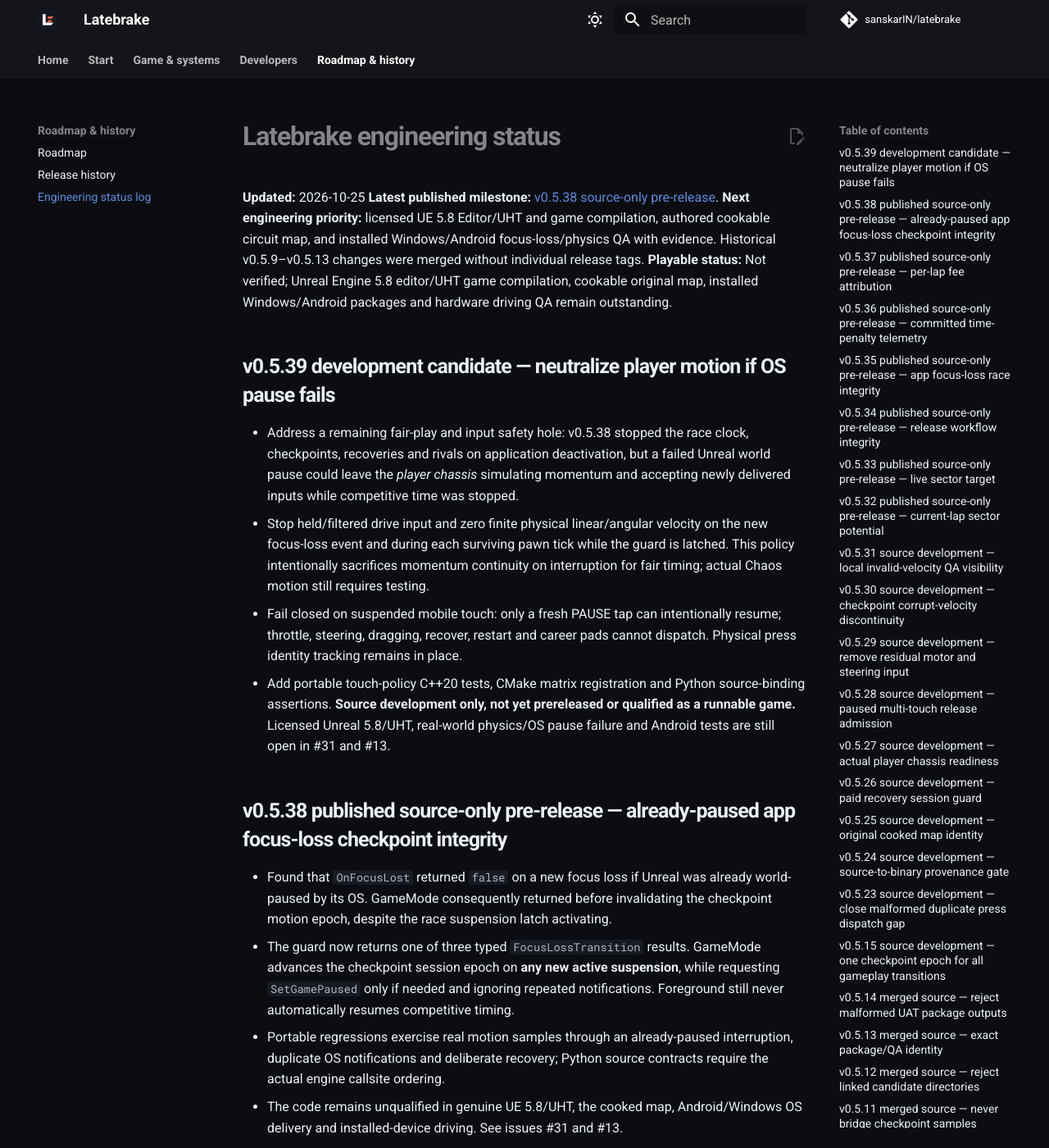
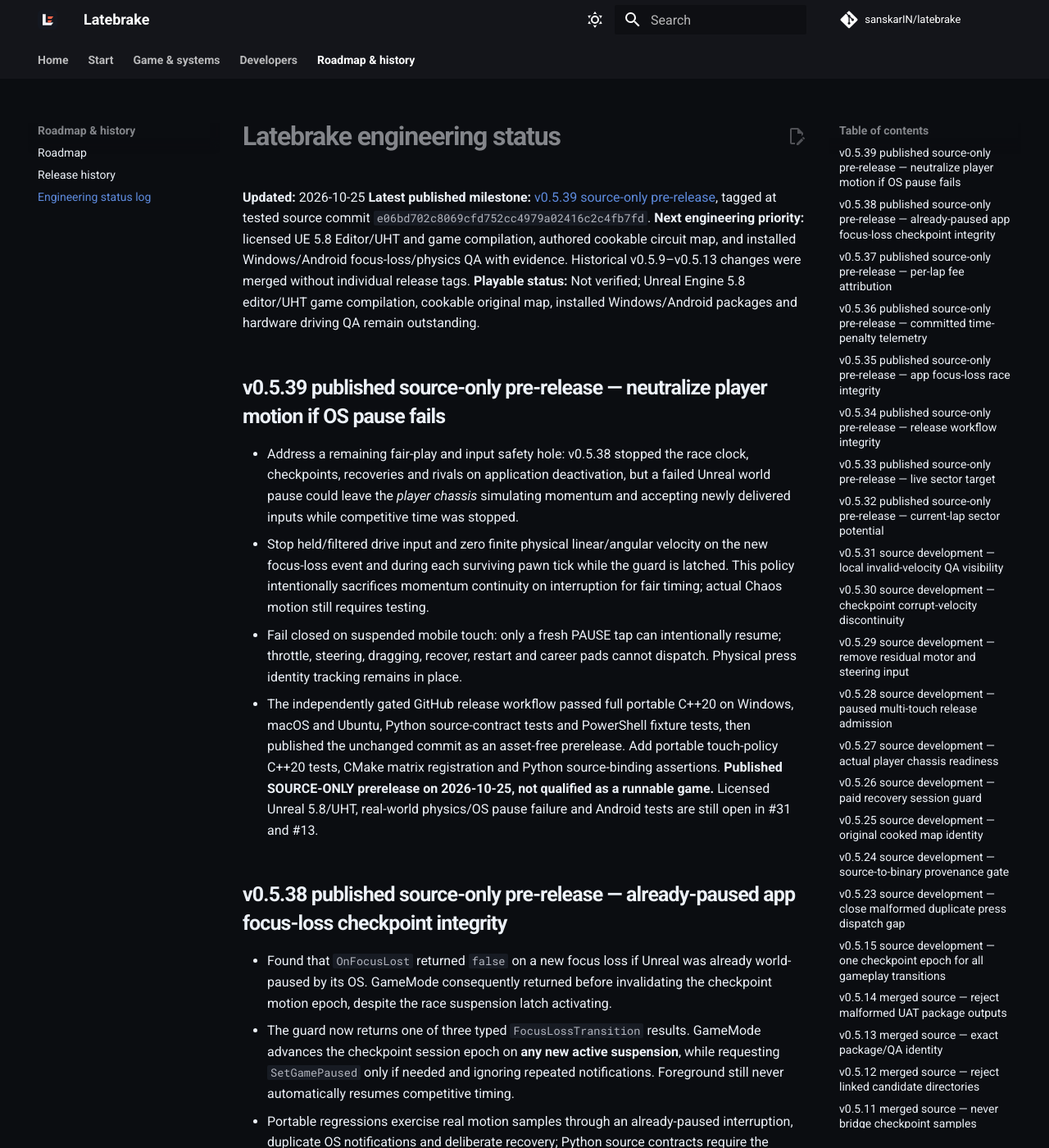
Before and after one commit to sanskarIN/latebrake, an MkDocs documentation site: the page built from docs/STATUS.md, in a window 1280 px wide and 1400 px high. Shown: the whole window at 82% size. Built offline with MkDocs 1.6.1 and Material for MkDocs 9.7.7, drawn with Linux system fonts in a browser that asks for light colours; comment, search, counter and statistics services are not loaded.

Commit message:
docs: update engineering record after verified v0.5.39 publication

```diff
--- a/docs/STATUS.md
+++ b/docs/STATUS.md
@@ -1,16 +1,16 @@
 # Latebrake engineering status
 
 **Updated:** 2026-10-25
-**Latest published milestone:** [v0.5.38 source-only pre-release](https://github.com/sanskarIN/latebrake/releases/tag/v0.5.38).
+**Latest published milestone:** [v0.5.39 source-only pre-release](https://github.com/sanskarIN/latebrake/releases/tag/v0.5.39), tagged at tested source commit `e06bd702c8069cfd752cc4979a02416c2c4fb7fd`.
 **Next engineering priority:** licensed UE 5.8 Editor/UHT and game compilation, authored cookable circuit map, and installed Windows/Android focus-loss/physics QA with evidence. Historical v0.5.9–v0.5.13 changes were merged without individual release tags.
 **Playable status:** Not verified; Unreal Engine 5.8 editor/UHT game compilation, cookable original map, installed Windows/Android packages and hardware driving QA remain outstanding.
 
-## v0.5.39 development candidate — neutralize player motion if OS pause fails
+## v0.5.39 published source-only pre-release — neutralize player motion if OS pause fails
 
 - Address a remaining fair-play and input safety hole: v0.5.38 stopped the race clock, checkpoints, recoveries and rivals on application deactivation, but a failed Unreal world pause could leave the *player chassis* simulating momentum and accepting newly delivered inputs while competitive time was stopped.
 - Stop held/filtered drive input and zero finite physical linear/angular velocity on the new focus-loss event and during each surviving pawn tick while the guard is latched. This policy intentionally sacrifices momentum continuity on interruption for fair timing; actual Chaos motion still requires testing.
 - Fail closed on suspended mobile touch: only a fresh PAUSE tap can intentionally resume; throttle, steering, dragging, recover, restart and career pads cannot dispatch. Physical press identity tracking remains in place.
-- Add portable touch-policy C++20 tests, CMake matrix registration and Python source-binding assertions. **Source development only, not yet prereleased or qualified as a runnable game.** Licensed Unreal 5.8/UHT, real-world physics/OS pause failure and Android tests are still open in #31 and #13.
+- The independently gated GitHub release workflow passed full portable C++20 on Windows, macOS and Ubuntu, Python source-contract tests and PowerShell fixture tests, then published the unchanged commit as an asset-free prerelease. Add portable touch-policy C++20 tests, CMake matrix registration and Python source-binding assertions. **Published SOURCE-ONLY prerelease on 2026-10-25, not qualified as a runnable game.** Licensed Unreal 5.8/UHT, real-world physics/OS pause failure and Android tests are still open in #31 and #13.
 
 ## v0.5.38 published source-only pre-release — already-paused app focus-loss checkpoint integrity
 
```
